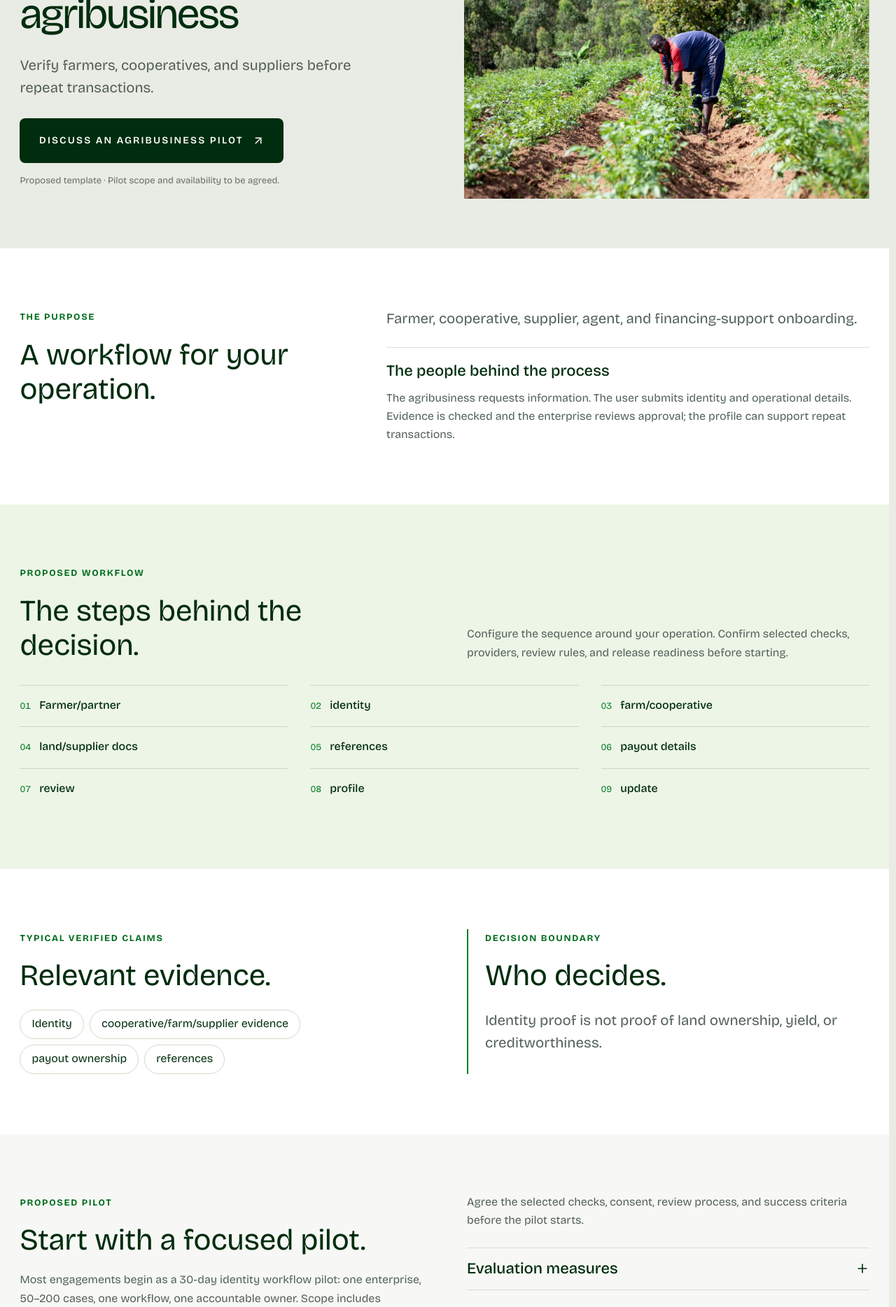
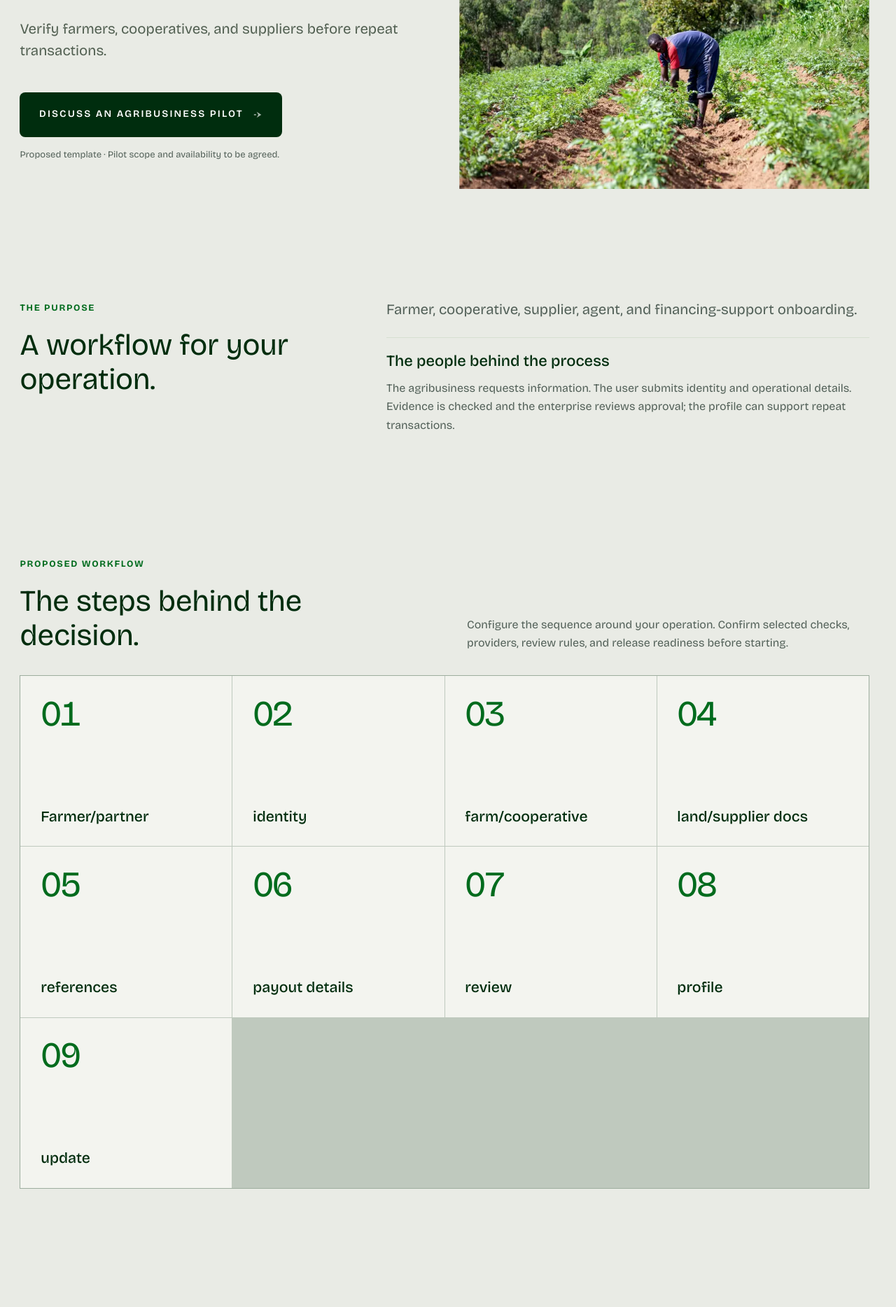
Before and after one commit to joinverza/ontiver_landing, a React (Vite) app: page /enterprise/use-cases/agriculture-agribusiness in a window 1280 px wide. Shown: the part 400-2268 px from the top of the page at 70% size. Built offline with nearby package versions, Linux system fonts and the light colour scheme.

Commit message:
feat(use-cases): redesign industry pages and fix related-section scrolling

```diff
--- a/src/features/enterprise/use-cases/components/RelatedUseCases.tsx
+++ b/src/features/enterprise/use-cases/components/RelatedUseCases.tsx
@@ -1,7 +1,7 @@
-import { ArrowUpRight } from "lucide-react";
+import ActionIcon from "../../../../shared/components/ui/ActionIcon";
 import { Link } from "react-router-dom";
 import type { UseCasePageDetail } from "../data/useCases";
-import { BusinessPhoto } from "../../../../shared/components/media/BusinessPhoto";
+import { DirectionAwarePhoto } from "../../../../shared/components/media/DirectionAwarePhoto";
 import { getIndustryImage } from "../../../../shared/components/media/businessImages";
 
 const RelatedUseCases = ({ items }: { items: UseCasePageDetail[] }) => {
@@ -15,37 +15,54 @@ const RelatedUseCases = ({ items }: { items: UseCasePageDetail[] }) => {
           </div>
           <Link
             to="/enterprise/use-cases"
-            className="inline-flex items-center gap-2 text-body font-medium text-[#007d21]"
+            className="inline-flex items-center gap-2 text-body font-medium text-accent"
           >
             All industries
-            <ArrowUpRight size={18} />
+            <ActionIcon size={18} />
           </Link>
         </div>
         <div
           data-horizontal-cards
-          data-lenis-prevent
+          data-lenis-prevent-horizontal
           tabIndex={0}
           role="region"
           aria-label="Related industry cards"
-          className="flex items-start gap-5 overflow-x-auto pb-3 md:grid md:grid-cols-3 md:gap-7 md:overflow-visible"
+          style={{ overscrollBehaviorY: "auto" }}
+          onKeyDown={(event) => {
+            if (
+              event.target !== event.currentTarget ||
+              !["ArrowLeft", "ArrowRight"].includes(event.key)
+            )
+              return;
+            const rail = event.currentTarget;
+            if (rail.scrollWidth <= rail.clientWidth) return;
+            event.preventDefault();
+            rail.scrollBy({
+              left: (event.key === "ArrowRight" ? 1 : -1) * rail.clientWidth * 0.85,
+            });
+          }}
+          className="flex items-stretch gap-5 overflow-x-auto overscroll-x-contain pb-3 lg:grid lg:grid-cols-3 lg:gap-7 lg:overflow-visible"
         >
           {items.slice(0, 3).map((item) => (
             <Link
-              data-scroll-reveal
               key={item.id}
               to={`/enterprise/use-cases/${item.id}`}
-              className="group w-[85%] min-w-0 shrink-0 md:w-auto"
+              className="group w-[85%] min-w-0 shrink-0 lg:w-auto"
             >
-              <div className="aspect-[3/2] overflow-hidden rounded-xl">
-                <BusinessPhoto image={getIndustryImage(item.id)} />
-              </div>
-              <div className="mt-4 flex items-start justify-between gap-3">
-                <h3 className="text-card-title font-medium group-hover:text-[#007d21]">
-                  {item.heroTitle}
-                </h3>
-                <ArrowUpRight size={21} className="mt-1 shrink-0 text-[#007d21]" />
-              </div>
-              <p className="mt-2 text-sm text-[#637060]">{item.purpose}</p>
+              <DirectionAwarePhoto
+                image={getIndustryImage(item.id)}
+                focusable={false}
+                sizes="(min-width: 1000px) 32vw, 90vw"
+                caption={
+                  <>
+                    <div className="flex items-start justify-between gap-3">
+                      <h3 className="text-card-title font-medium">{item.heroTitle}</h3>
+                      <ActionIcon size={21} className="mt-1 shrink-0" aria-hidden="true" />
+                    </div>
+                    <p className="mt-2 text-sm">{item.purpose}</p>
+                  </>
+                }
+              />
             </Link>
           ))}
         </div>
--- a/src/features/enterprise/use-cases/components/UseCaseChallenge.tsx
+++ b/src/features/enterprise/use-cases/components/UseCaseChallenge.tsx
@@ -4,16 +4,31 @@ import { industryContextImages } from "../../../../shared/components/media/busin
 
 const UseCaseChallenge = ({ detail }: { detail: UseCasePageDetail }) => {
   const contextImage = industryContextImages[detail.id];
+  const heading = (
+    <>
+      <p className="eyebrow">The purpose</p>
+      <h2 className="mt-4 text-section font-normal">A workflow for your operation.</h2>
+    </>
+  );
   return (
     <section className="section-space">
-      <div className="site-container grid gap-7 lg:grid-cols-[0.8fr_1.2fr] lg:gap-16">
-        <div data-scroll-reveal>
-          <p className="eyebrow">The purpose</p>
-          <h2 className="mt-4 text-section font-normal">A workflow for your operation.</h2>
-          {contextImage && <ContextPhoto image={contextImage} size="wide" className="mt-6" />}
-        </div>
-        <div data-scroll-reveal>
-          <p className="text-subtitle text-[#526058]">{detail.purpose}</p>
+      <div
+        className={`site-container ${contextImage ? "story-split" : "grid gap-7 lg:grid-cols-[0.8fr_1.2fr] lg:gap-16"}`}
+      >
+        {contextImage ? (
+          <div className="story-split-media">
+            <div data-media-reveal>
+              <ContextPhoto image={contextImage} />
+            </div>
+          </div>
+        ) : (
+          <div data-scroll-reveal>{heading}</div>
+        )}
+        <div data-scroll-reveal className={contextImage ? "story-split-content" : undefined}>
+          {contextImage && heading}
+          <p className={`${contextImage ? "mt-6 " : ""}text-subtitle text-[#526058]`}>
+            {detail.purpose}
+          </p>
           <div className="mt-6 border-t border-[#d6dfd1] pt-5">
             <h3 className="text-card-title font-medium">The people behind the process</h3>
             <p className="mt-3 text-body text-[#526058]">{detail.journey}</p>
--- a/src/features/enterprise/use-cases/components/UseCaseFlow.tsx
+++ b/src/features/enterprise/use-cases/components/UseCaseFlow.tsx
@@ -1,8 +1,10 @@
+import { Fragment } from "react";
 import type { UseCasePageDetail } from "../data/useCases";
+import "./use-case-flow.css";
 
 const UseCaseFlow = ({ workflow }: { workflow: UseCasePageDetail["workflow"] }) => {
   return (
-    <section className="section-space bg-[#edf5e7]">
+    <section className="section-space bg-surface">
       <div className="site-container">
         <div data-scroll-reveal className="grid gap-5 lg:grid-cols-2 lg:gap-16">
           <div>
@@ -15,23 +17,28 @@ const UseCaseFlow = ({ workflow }: { workflow: UseCasePageDetail["workflow"] })
           </p>
         </div>
         <ol
-          className="mt-8 grid gap-x-8 sm:grid-cols-2 lg:grid-cols-3"
+          className={`workflow-wins mt-8 ${workflow.length > 6 ? "workflow-wins--wide" : ""}`}
           aria-label="Ordered industry workflow"
         >
           {workflow.map((step, index) => (
-            <li
-              data-scroll-reveal
-              key={step.title}
-              className="flex min-w-0 items-start gap-3 border-t border-[#c8d8c2] py-4"
-            >
-              <span className="mt-1 text-meta tabular-nums text-[#007d21]">
+            <li data-scroll-reveal key={step.title} className="workflow-win" tabIndex={0}>
+              <span className="workflow-win-number tabular-nums" aria-hidden="true">
                 {String(index + 1).padStart(2, "0")}
               </span>
               <div className="min-w-0">
-                <h3 className="text-body font-medium [overflow-wrap:anywhere]">{step.title}</h3>
-                {step.description && (
-                  <p className="mt-2 text-sm text-[#526058]">{step.description}</p>
-                )}
+                <h3 className="text-card-title font-medium [overflow-wrap:anywhere]">
+                  {step.title.split("/").map((part, partIndex) => (
+                    <Fragment key={`${partIndex}-${part}`}>
+                      {partIndex > 0 && (
+                        <>
+                          /<wbr />
+                        </>
+                      )}
+                      {part}
+                    </Fragment>
+                  ))}
+                </h3>
+                {step.description && <p className="mt-3 text-sm opacity-80">{step.description}</p>}
               </div>
             </li>
           ))}
--- a/src/features/enterprise/use-cases/components/UseCaseHero.tsx
+++ b/src/features/enterprise/use-cases/components/UseCaseHero.tsx
@@ -1,4 +1,5 @@
-import { ArrowLeft, ArrowUpRight } from "lucide-react";
+import ActionIcon from "../../../../shared/components/ui/ActionIcon";
+import { ArrowLeft } from "lucide-react";
 import { Link } from "react-router-dom";
 import type { UseCasePageDetail } from "../data/useCases";
 import ContextPhoto from "../../../../shared/components/ui/ContextPhoto";
@@ -7,32 +8,36 @@ import { getIndustryImage } from "../../../../shared/components/media/businessIm
 const UseCaseHero = ({ detail }: { detail: UseCasePageDetail }) => {
   return (
     <section className="page-intro">
-      <div className="site-container">
+      <div
+        className={`site-container split-hero-grid ${(detail.section ?? 0) % 2 ? "split-hero-grid--image-left" : ""}`}
+      >
         <Link
           to="/enterprise/use-cases"
-          className="mb-8 inline-flex items-center gap-2 text-body text-[#637060] hover:text-[#007d21]"
+          className="mb-8 inline-flex items-center gap-2 text-body text-[#526058] hover:text-accent"
         >
           <ArrowLeft size={16} />
           All industries
         </Link>
-        <div className="grid items-center gap-8 lg:grid-cols-2 lg:gap-14">
-          <div data-scroll-reveal className="min-w-0">
-            <p className="eyebrow">{detail.eyebrow}</p>
-            <h1 className="mt-5 text-page-hero font-normal [overflow-wrap:anywhere]">
-              {detail.heroTitle}
-            </h1>
-            <p className="mt-5 max-w-[500px] text-subtitle text-[#526052]">{detail.tagline}</p>
-            <Link to={detail.pilotPath} className="button-primary mt-7">
+        <div data-scroll-reveal className="page-hero-content">
+          <p className="eyebrow">{detail.eyebrow}</p>
+          <h1 className="page-hero-heading text-page-hero font-normal">{detail.heroTitle}</h1>
+          <p className="page-hero-description text-subtitle text-[#526052]">{detail.tagline}</p>
+          <div className="page-hero-actions">
+            <Link to={detail.pilotPath} className="button-primary">
               {detail.pilotCta}
-              <ArrowUpRight size={18} />
+              <ActionIcon size={18} />
             </Link>
-            <p className="mt-4 text-meta text-[#637060]">
-              Proposed template · Pilot scope and availability to be agreed.
-            </p>
           </div>
-          <div data-scroll-reveal className="min-w-0">
-            <ContextPhoto image={getIndustryImage(detail.id)} priority />
-          </div>
+          <p className="mt-4 text-meta text-[#526058]">
+            Proposed template · Pilot scope and availability to be agreed.
+          </p>
+        </div>
+        <div data-scroll-reveal className="page-hero-media">
+          <ContextPhoto
+            image={getIndustryImage(detail.id)}
+            priority
+            sizes="(min-width: 1024px) 47vw, 100vw"
+          />
         </div>
       </div>
     </section>
--- a/src/features/enterprise/use-cases/components/UseCasePilotFocus.tsx
+++ b/src/features/enterprise/use-cases/components/UseCasePilotFocus.tsx
@@ -1,5 +1,6 @@
 import { Plus } from "lucide-react";
 import type { UseCasePageDetail } from "../data/useCases";
+import "../../../../shared/components/ui/cta-band.css";
 
 const UseCasePilotFocus = ({
   focus,
@@ -9,32 +10,32 @@ const UseCasePilotFocus = ({
   measures: UseCasePageDetail["evaluationMeasures"];
 }) => {
   return (
-    <section className="section-space bg-[#f7f8f5]">
-      <div className="site-container grid gap-8 lg:grid-cols-2 lg:gap-16">
-        <div data-scroll-reveal>
-          <p className="eyebrow">Proposed pilot</p>
+    <section className="section-space section-compact cta-band">
+      <div className="site-container cta-band-layout" data-scroll-reveal>
+        <div className="cta-band-primary">
+          <p className="eyebrow !text-[#c7e6b5]">Proposed pilot</p>
           <h2 className="mt-4 text-section font-normal">{focus.title}</h2>
-          <p className="mt-5 text-body text-[#526058]">{focus.description}</p>
+          <p className="mt-5 text-body text-white/80">{focus.description}</p>
         </div>
-        <div data-scroll-reveal>
-          <p className="text-body text-[#526058]">
+        <div className="cta-band-details">
+          <p className="text-body text-white/80">
             Agree the selected checks, consent, review process, and success criteria before the
             pilot starts.
           </p>
-          <details className="group mt-6 border-y border-[#d6dfd1] py-4">
+          <details className="group mt-6 border-y border-white/25 py-4">
             <summary className="flex cursor-pointer list-none items-center justify-between gap-4 text-card-title font-medium [&::-webkit-details-marker]:hidden">
               Evaluation measures
               <Plus size={20} className="shrink-0 transition-transform group-open:rotate-45" />
             </summary>
-            <p className="mt-4 text-sm text-[#637060]">
+            <p className="mt-4 text-sm text-white/75">
               Baselines and success criteria are agreed before starting, and each measure is tracked
               in your dashboard from the first request.
             </p>
-            <dl className="mt-4 space-y-4">
+            <dl className="cta-band-measures mt-5">
               {measures.map((measure) => (
                 <div key={measure.label}>
                   <dt className="text-body font-medium">{measure.label}</dt>
-                  <dd className="mt-1 text-sm text-[#526058]">{measure.description}</dd>
+                  <dd className="mt-1 text-sm text-white/75">{measure.description}</dd>
                 </div>
               ))}
             </dl>
--- /dev/null
+++ b/src/features/enterprise/use-cases/components/use-case-flow.css
@@ -0,0 +1,84 @@
+.workflow-wins {
+  display: grid;
+  grid-template-columns: repeat(2, minmax(0, 1fr));
+  gap: 1px;
+  background: rgb(0 45 14 / 18%);
+  border: 1px solid rgb(0 45 14 / 18%);
+}
+
+.workflow-win {
+  position: relative;
+  isolation: isolate;
+  display: flex;
+  min-width: 0;
+  min-height: clamp(10rem, 19vw, 20rem);
+  flex-direction: column;
+  align-items: flex-start;
+  justify-content: space-between;
+  gap: 2rem;
+  padding: clamp(1rem, 2.25vw, 3rem);
+  background: var(--surface-raised);
+  color: #002d0e;
+}
+
+.workflow-win::before {
+  position: absolute;
+  z-index: -1;
+  inset: 0.5rem;
+  content: "";
+  background: #002d0e;
+  opacity: 0;
+  clip-path: inset(0 100% 0 0);
+}
+
+.workflow-win-number {
+  font-size: clamp(2.5rem, 4vw, 5rem);
+  font-weight: 400;
+  line-height: 1;
+  letter-spacing: -0.04em;
+  color: var(--ink-accent);
+}
+
+.workflow-win h3 {
+  font-size: clamp(1.125rem, 1.667vw, 2rem);
+}
+
+.workflow-win:is(:hover, :focus) {
+  color: #fff;
+  outline: 2px solid var(--ink-accent);
+  outline-offset: -2px;
+}
+
+.workflow-win:is(:hover, :focus)::before {
+  opacity: 1;
+  clip-path: inset(0);
+}
+
+.workflow-win:is(:hover, :focus) .workflow-win-number {
+  color: #c7e6b5;
+}
+
+@media (min-width: 1000px) {
+  .workflow-wins {
+    grid-template-columns: repeat(3, minmax(0, 1fr));
+  }
+}
+
+@media (min-width: 1280px) {
+  .workflow-wins--wide {
+    grid-template-columns: repeat(4, minmax(0, 1fr));
+  }
+}
+
+@media (prefers-reduced-motion: no-preference) {
+  html:not([data-motion="paused"]) .workflow-win,
+  html:not([data-motion="paused"]) .workflow-win-number {
+    transition: color 250ms ease;
+  }
+
+  html:not([data-motion="paused"]) .workflow-win::before {
+    transition:
+      clip-path 350ms ease,
+      opacity 250ms ease;
+  }
+}
--- a/src/features/enterprise/use-cases/pages/UseCasePage.tsx
+++ b/src/features/enterprise/use-cases/pages/UseCasePage.tsx
@@ -1,4 +1,4 @@
-import { ArrowUpRight } from "lucide-react";
+import ActionIcon from "../../../../shared/components/ui/ActionIcon";
 import { Link, Navigate, useParams } from "react-router-dom";
 import Footer from "../../../../shared/components/layout/Footer";
 import {
@@ -24,7 +24,7 @@ const UseCasePage = () => {
   );
 
   return (
-    <main id="main-content" tabIndex={-1} className="bg-white text-[#002d0e]">
+    <main id="main-content" tabIndex={-1} className="bg-surface text-[#002d0e]">
       <UseCaseHero detail={detail} />
       <UseCaseChallenge detail={detail} />
       <UseCaseFlow workflow={detail.workflow} />
@@ -40,12 +40,9 @@ const UseCasePage = () => {
             <p className="text-meta font-semibold uppercase text-[#c7e6b5]">Focused pilot</p>
             <h2 className="mt-3 max-w-[730px] text-section font-normal">{detail.cta}</h2>
             <p className="mt-4 max-w-2xl text-body text-white/75">{detail.purpose}</p>
-            <Link
-              to={detail.pilotPath}
-              className="button-primary mt-6 !border-white !bg-white !text-[#002d0e]"
-            >
+            <Link to={detail.pilotPath} className="button-primary button-on-dark mt-6">
               {detail.pilotCta}
-              <ArrowUpRight size={18} />
+              <ActionIcon size={18} />
             </Link>
           </div>
           <div className="border-t border-white/20 pt-5 lg:border-l lg:border-t-0 lg:pl-8 lg:pt-0">
```
Also changed, not shown: src/features/enterprise/use-cases/pages/EnterpriseUseCasesPage.tsx (+34 -61 lines).
